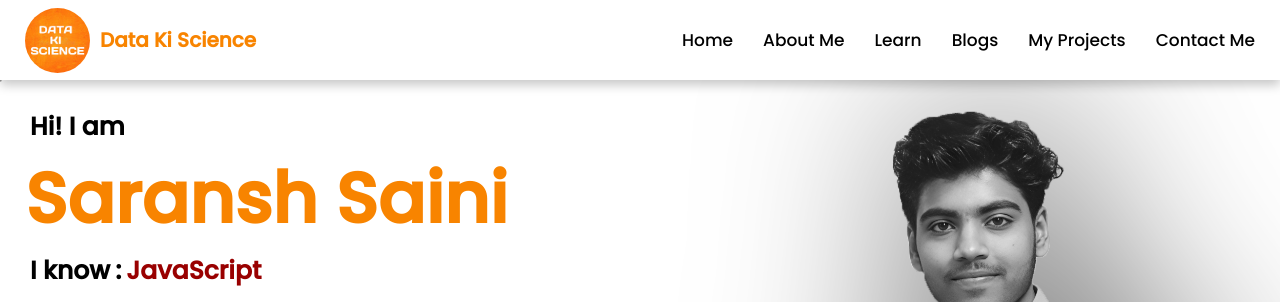
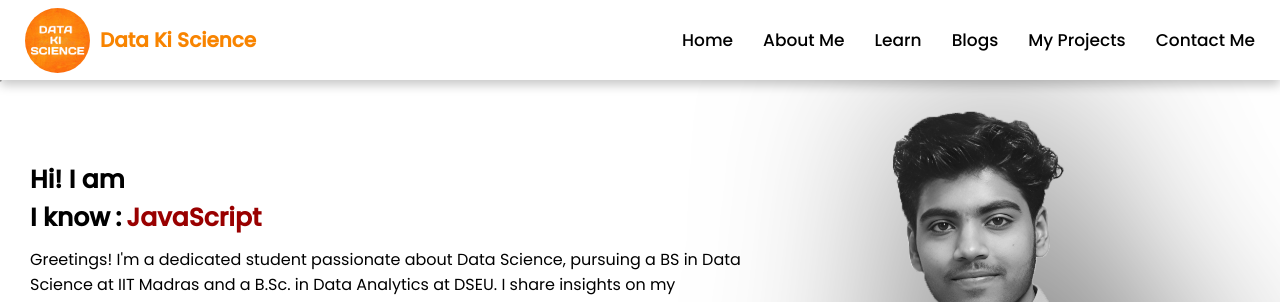
Before and after one commit to Saransh482003/Portfolio-Website, a Next.js app: page / in a window 1280 px wide. Shown: the top 302 px of the page. Built offline with nearby package versions, Linux system fonts and the light colour scheme.

Commit message:
More trans

```diff
--- a/pages/index.js
+++ b/pages/index.js
@@ -87,7 +87,7 @@ export default function Home() {
       <section className={styler.section} style={{ marginTop: "8rem" }}>
         <div className={styler.welcome}>
           <h1 className={styler.iam}>Hi! I am </h1>
-          <h1 className={styler.name}>Saransh Saini</h1>
+          {/* <h1 className={styler.name}>Saransh Saini</h1> */}
           <div className={styler.skillset}>
             <h1 className={styler.iknow}>I know&nbsp;</h1>
             <h1 className={styler.skills} id='skiller'>Python</h1>
```
